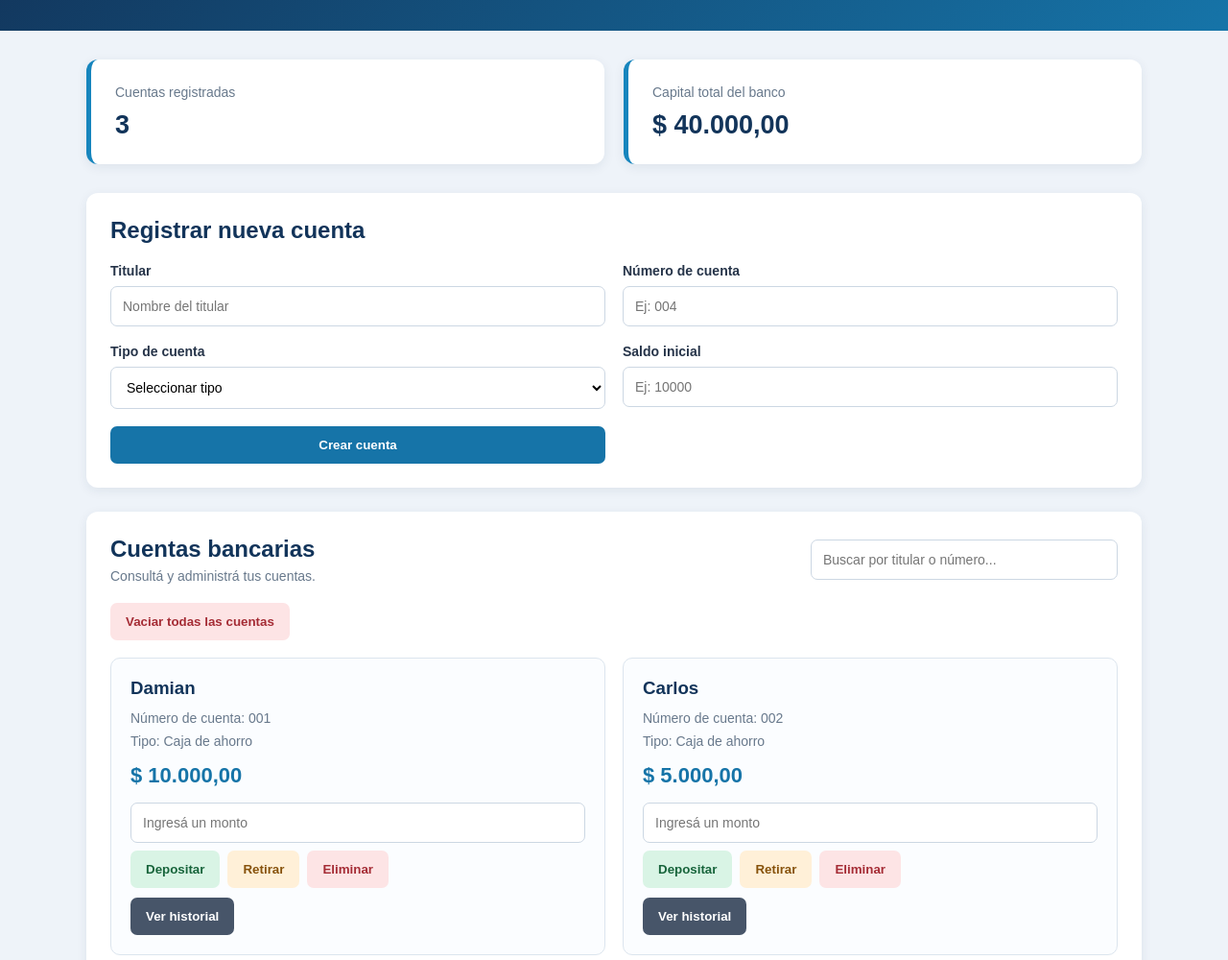
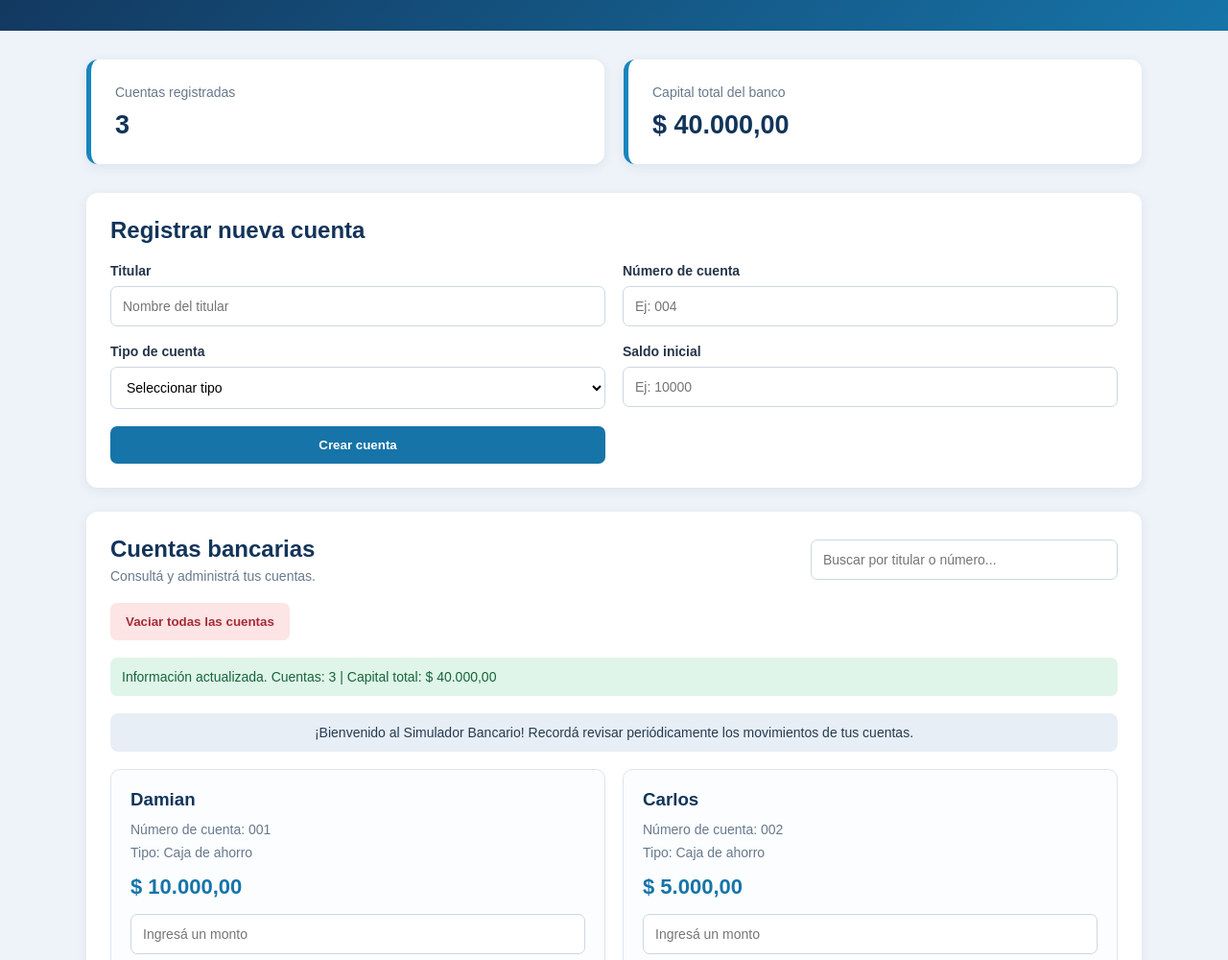
Before and after one commit to Damir-27/mi-simulador, a plain HTML site: page index.html in a window 1280 px wide. Shown: the part 100-1100 px from the top of the page at 96% size. Drawn offline with Linux system fonts and the light colour scheme.

Commit message:
Asincronismo y Promesas

```diff
--- a/css/style.css
+++ b/css/style.css
@@ -268,6 +268,20 @@ footer {
     margin-bottom: 18px;
 }
 
+#avisoBienvenida {
+    display: none;
+    padding: 12px 16px;
+    margin-top: 15px;
+    border-radius: 8px;
+    background-color: #e8eef5;
+    color: #243b53;
+    text-align: center;
+}
+
+#avisoBienvenida.aviso-visible {
+    display: block;
+}
+
 @media (max-width: 700px) {
     .resumen,
     .lista-cuentas,
--- a/index.html
+++ b/index.html
@@ -86,6 +86,8 @@
 
             <p id="mensaje" class="mensaje" aria-live="polite"></p>
 
+            <p id="avisoBienvenida" class="mensaje" aria-live="polite"></p>
+
             <div id="listaCuentas" class="lista-cuentas">
                 <!-- Las cuentas se generan dinámicamente desde JavaScript -->
             </div>
--- a/js/main.js
+++ b/js/main.js
@@ -118,7 +118,97 @@ function guardarCuentas() {
     );
 }
 
+// ==========================================
+// CARGA ASINCRÓNICA DE INFORMACIÓN BANCARIA
+// ==========================================
 
+function cargarResumenBancario() {
+    return new Promise((resolve, reject) => {
+
+        setTimeout(() => {
+
+            // Verificamos que las cuentas tengan información válida.
+            const datosValidos = Array.isArray(cuentas) &&
+                cuentas.every(cuenta =>
+                    Number.isFinite(cuenta.saldo)
+                );
+
+            if (!datosValidos) {
+                reject(new Error("Los datos bancarios no son válidos."));
+                return;
+            }
+
+            // Calculamos información del simulador.
+            const resumen = {
+                cantidad: cuentas.length,
+                capital: cuentas.reduce(
+                    (total, cuenta) => total + cuenta.saldo,
+                    0
+                )
+            };
+
+            resolve(resumen);
+
+        }, 1500);
+
+    });
+}
+
+// ==========================================
+// CONSUMO DE PROMESA CON ASYNC / AWAIT
+// ==========================================
+
+async function iniciarCargaAsincronica() {
+
+    mensaje.setAttribute("aria-busy", "true");
+    mostrarMensaje("Cargando información bancaria...", "info");
+
+    try {
+
+        const resumen = await cargarResumenBancario();
+
+        mostrarMensaje(
+            "Información actualizada. Cuentas: " +
+            resumen.cantidad +
+            " | Capital total: " +
+            formatearDinero(resumen.capital),
+            "exito"
+        );
+
+    } catch (error) {
+
+        mostrarMensaje(
+            "No se pudo cargar la información bancaria. Intentá nuevamente.",
+            "error"
+        );
+
+    } finally {
+
+        mensaje.removeAttribute("aria-busy");
+
+    }
+}
+// ==========================================
+// TEMPORIZADOR DE BIENVENIDA
+// ==========================================
+
+function mostrarAvisoBienvenida() {
+
+    setTimeout(() => {
+
+        if (!avisoBienvenida) {
+            console.error("No se encontró el elemento de bienvenida.");
+            return;
+        }
+
+        avisoBienvenida.textContent =
+            "¡Bienvenido al Simulador Bancario! Recordá revisar periódicamente los movimientos de tus cuentas.";
+
+        avisoBienvenida.classList.add("aviso-visible");
+
+    }, 4000);
+
+}
 // ==========================================
 // 4. SELECCIÓN DE ELEMENTOS DEL DOM
 // ==========================================
@@ -129,12 +219,12 @@ const buscador = document.querySelector("#buscador");
 const mensaje = document.querySelector("#mensaje");
 const totalCuentas = document.querySelector("#totalCuentas");
 const capitalTotal = document.querySelector("#capitalTotal");
-
 const inputTitular = document.querySelector("#titular");
 const inputNumero = document.querySelector("#numeroCuenta");
 const inputTipo = document.querySelector("#tipoCuenta");
 const inputSaldo = document.querySelector("#saldoInicial");
 const botonVaciar = document.querySelector("#vaciarCuentas");
+const avisoBienvenida = document.querySelector("#avisoBienvenida");
 
 // ==========================================
 // 5. FUNCIONES AUXILIARES
@@ -483,5 +573,7 @@ buscador.addEventListener("keyup", function () {
 // ==========================================
 
 guardarCuentas();
+renderizarCuentas();
 
-renderizarCuentas();
+iniciarCargaAsincronica();
+mostrarAvisoBienvenida();
```
